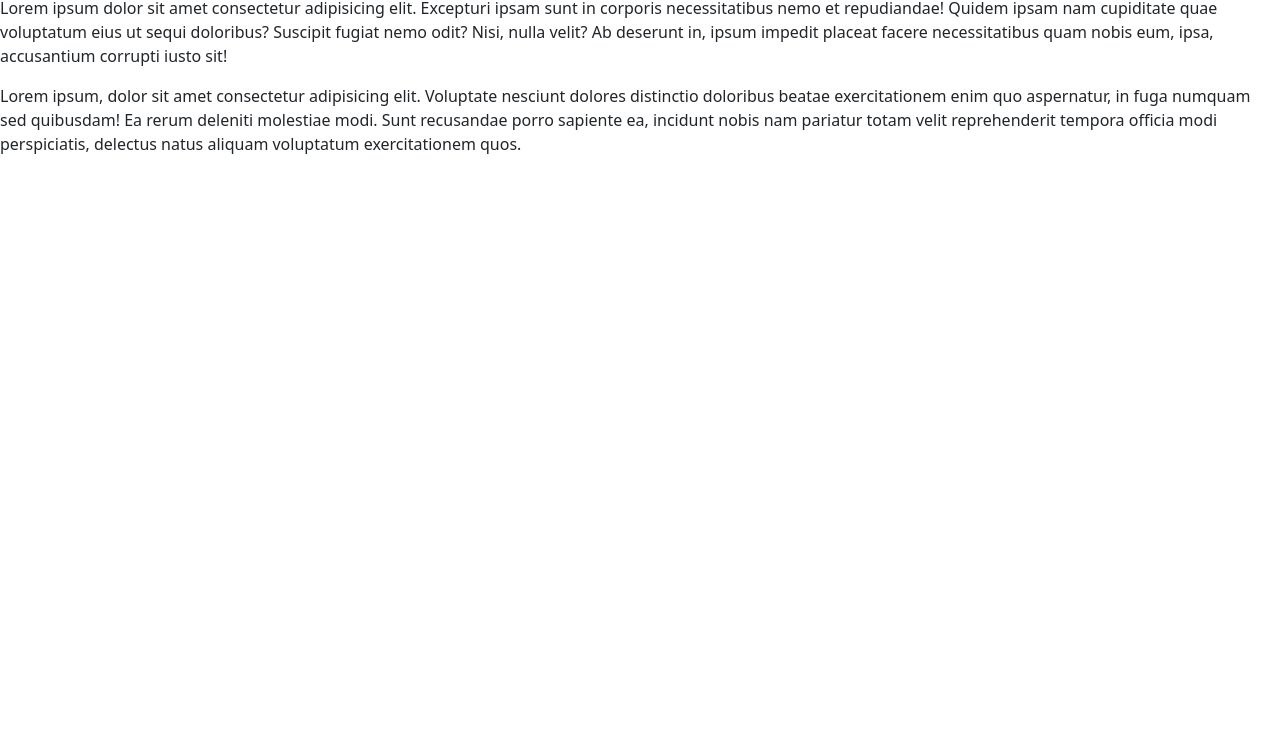
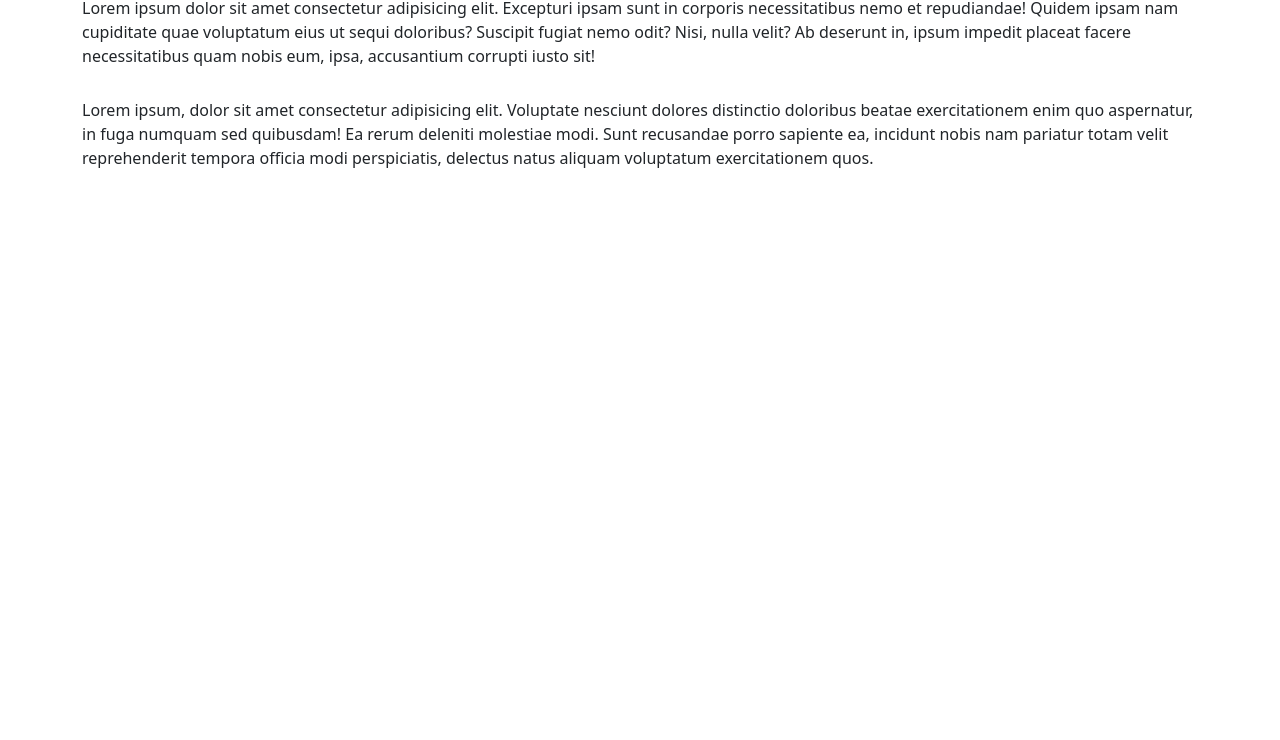
Before and after one commit to hernandw/proyecto-pagina-practica, a plain HTML site: page index.html in a window 1280 px wide. Shown: the part 60-800 px from the top of the page. Drawn offline with nearby package versions, Linux system fonts and the light colour scheme.

Commit message:
aplicar un container a la pagina principal y estilos

```diff
--- a/assets/css/style.css
+++ b/assets/css/style.css
@@ -4,3 +4,7 @@ h1 {
     font-family: 'Times New Roman', Times, serif;
     color: #0971c6;
 }
+
+p {
+margin-bottom: 30px;
+}
--- a/index.html
+++ b/index.html
@@ -8,11 +8,17 @@
     <link rel="stylesheet" href="./assets/css/style.css">
   </head>
   <body>
-    <h1>Hello, world!</h1>
+
+
+    <section class="container">
+
+        <h1>Hello, world!</h1>
 
     <p>Lorem ipsum dolor sit amet consectetur adipisicing elit. Excepturi ipsam sunt in corporis necessitatibus nemo et repudiandae! Quidem ipsam nam cupiditate quae voluptatum eius ut sequi doloribus? Suscipit fugiat nemo odit? Nisi, nulla velit? Ab deserunt in, ipsum impedit placeat facere necessitatibus quam nobis eum, ipsa, accusantium corrupti iusto sit!</p>
 
     <p>Lorem ipsum, dolor sit amet consectetur adipisicing elit. Voluptate nesciunt dolores distinctio doloribus beatae exercitationem enim quo aspernatur, in fuga numquam sed quibusdam! Ea rerum deleniti molestiae modi. Sunt recusandae porro sapiente ea, incidunt nobis nam pariatur totam velit reprehenderit tempora officia modi perspiciatis, delectus natus aliquam voluptatum exercitationem quos.</p>
+
+    </section>
 
 
 
```
